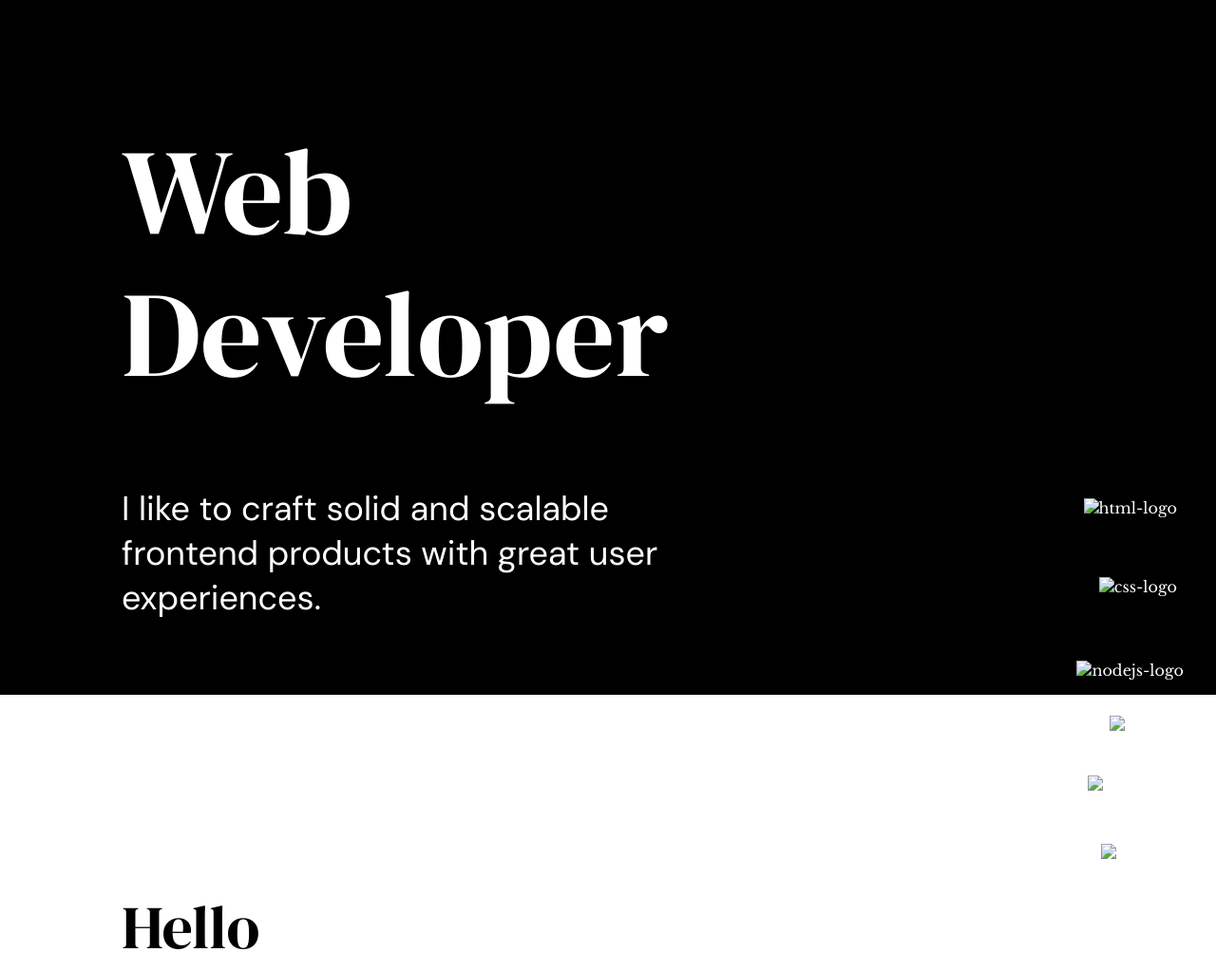
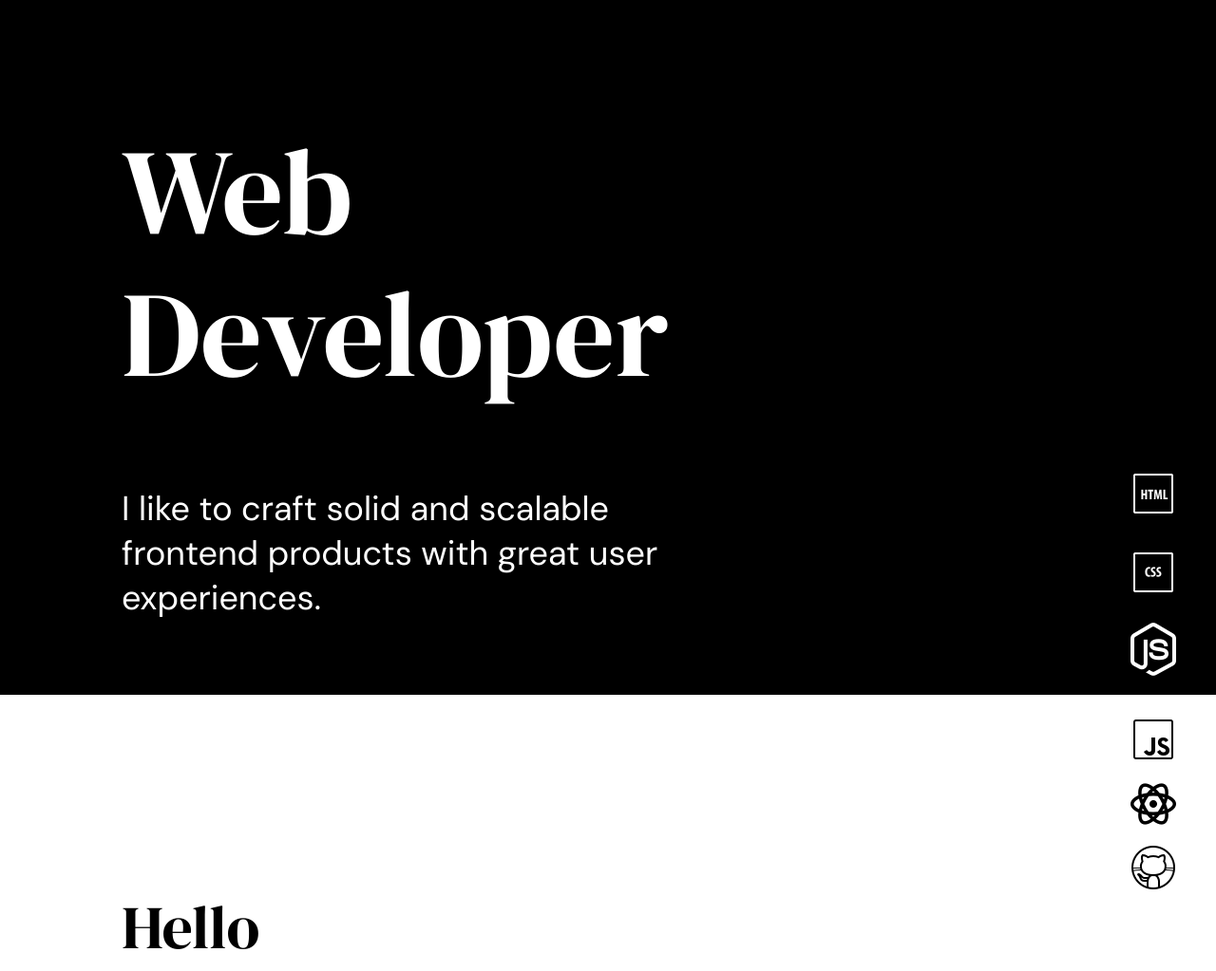
Before and after one commit to EugenTI181/personal-site, a plain HTML site: page index.html in a window 1280 px wide. Shown: the top 1023 px of the page at 95% size. Drawn offline with nearby package versions, Linux system fonts and the light colour scheme.

Commit message:
Update index.html

```diff
--- a/index.html
+++ b/index.html
@@ -21,14 +21,14 @@
                 Developer</h1>
             <h2>I like to craft solid and scalable frontend products with great user experiences.</h2>
         </div>
-        <img class="first-logo" src="./icons8-html-50.png" alt="html-logo">
-        <img class="second-logo" src="./icons8-css-50.png" alt="css-logo">
-        <img class="third-logo" src="./icons8-nodejs-64.png" alt="nodejs-logo">
+        <img class="first-logo" src="./logo/icons8-html-50.png" alt="html-logo">
+        <img class="second-logo" src="./logo/icons8-css-50.png" alt="css-logo">
+        <img class="third-logo" src="./logo/icons8-nodejs-64.png" alt="nodejs-logo">
     </div>
     <div class="hello-container">
-        <img class="fourth-logo" src="./icons8-javascript-50.png" alt="js-logo">
-        <img class="fiveth-logo" src="./icons8-react-js-60.png" alt="react-logo">
-        <img class="sixth-logo" src="/icons8-github-50.png" alt="git-logo">
+        <img class="fourth-logo" src="./logo/icons8-javascript-50.png" alt="js-logo">
+        <img class="fiveth-logo" src="./logo/icons8-react-js-60.png" alt="react-logo">
+        <img class="sixth-logo" src="./logo/icons8-github-50.png" alt="git-logo">
         <h2>Hello</h2>
         <p class="intro">I’m Eugeniu, a web developer. In building JavaScript applications, I'm equipped with just the right tools, and can absolutely function independently of them to deliver fast, resilient solutions optimized for scale — performance and scalabilty are priorities on my radar.</p>
     </div>
```
